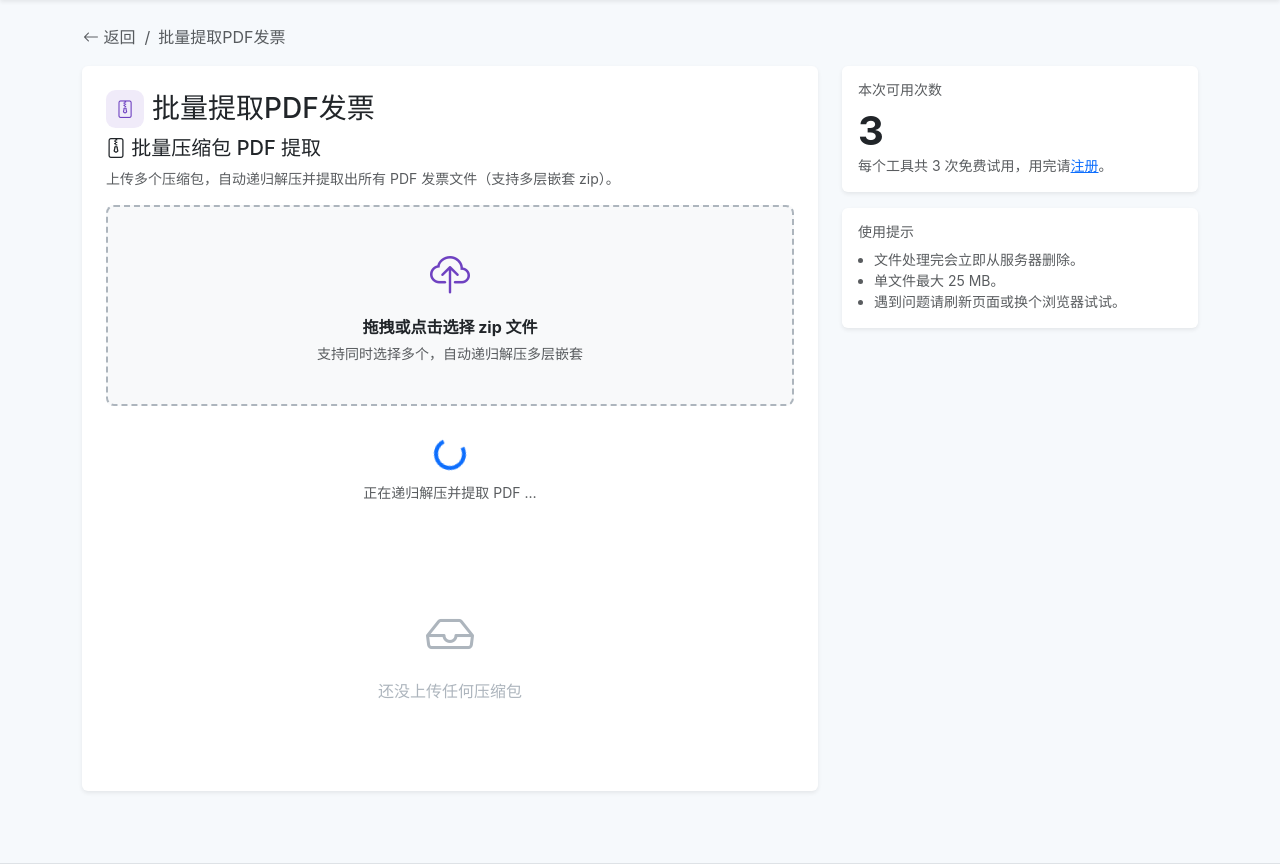
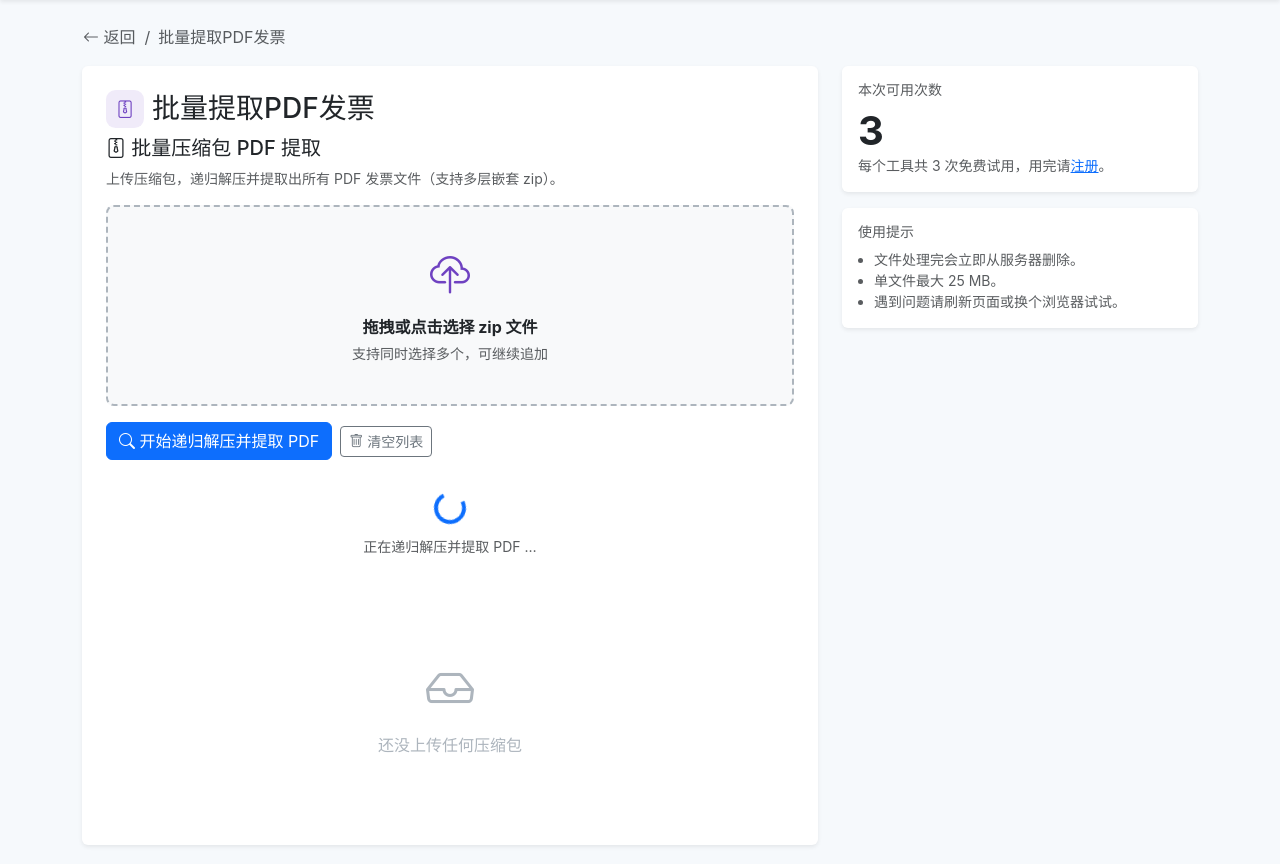
Before and after one commit to shilei2024/my-toolbox, a Flask app: page /tools/zip-extractor/ in a window 1280 px wide. Shown: the part 57-921 px from the top of the page. Run offline with Flask 3, Linux system fonts and the light colour scheme; data that the repository does not hold is empty; parts of the project's set-up code (start-up, migrations or seed data) failed here and were passed over.

Commit message:
refactor: zip_extractor 改为两步骤交互（先选文件，再点按钮解压）
旧流程：选完文件立即发请求
新流程：
  1. 拖拽/点击选文件 → 底部出现暂存列表（文件名+大小+删除按钮）
  2. 继续追加文件或删除不需要的
  3. 点击「开始递归解压并提取 PDF」按钮 → 发请求

- 新增 .ze-queue 暂存列表样式和渲染
- STATE.queue 暂存 File 对象，只在 startExtract 时转为 FormData
- formatSize() 工具函数显示人类可读大小
- clearQueue / removeFromQueue 管理暂存列表
- 操作栏显示文件数量和总大小
- 开始按钮解压中 disable 防止重复提交

```diff
--- a/templates/tools/zip_extractor/_body.html
+++ b/templates/tools/zip_extractor/_body.html
@@ -19,24 +19,33 @@
   }
   .ze-upload-zone i { font-size: 2.5rem; color: var(--ze-primary); }
 
+  /* 上传文件暂存列表 */
+  .ze-queue { margin-top: 1rem; }
+  .ze-queue-item {
+    display: flex; align-items: center; gap: 0.5rem;
+    padding: 0.4rem 0.6rem; background: #fff;
+    border: 1px solid #dee2e6; border-radius: 0.35rem;
+    margin-bottom: 0.35rem; font-size: 0.82rem;
+  }
+  .ze-queue-item .ze-q-icon { color: #6f42c1; font-size: 1.1rem; flex-shrink: 0; }
+  .ze-queue-item .ze-q-name { flex: 1; font-weight: 500; white-space: nowrap; overflow: hidden; text-overflow: ellipsis; }
+  .ze-queue-item .ze-q-size { color: #6c757d; font-size: 0.75rem; flex-shrink: 0; white-space: nowrap; }
+  .ze-queue-item .ze-q-del { flex-shrink: 0; cursor: pointer; color: #dc3545; font-size: 1rem; padding: 0 4px; }
+
+  .ze-actions { display: flex; gap: 0.5rem; align-items: center; margin-top: 0.75rem; flex-wrap: wrap; }
+
+  /* PDF 结果列表 */
   .ze-file-list {
     display: grid;
     grid-template-columns: repeat(auto-fill, minmax(280px, 1fr));
     gap: 0.6rem;
-    max-height: 60vh;
-    overflow-y: auto;
-    margin-top: 1rem;
+    max-height: 60vh; overflow-y: auto; margin-top: 1rem;
   }
   .ze-file-item {
-    display: flex;
-    align-items: center;
-    gap: 0.6rem;
-    padding: 0.5rem 0.7rem;
-    background: #fff;
-    border: 1px solid #dee2e6;
-    border-radius: 0.4rem;
-    font-size: 0.82rem;
-    transition: all 0.15s;
+    display: flex; align-items: center; gap: 0.6rem;
+    padding: 0.5rem 0.7rem; background: #fff;
+    border: 1px solid #dee2e6; border-radius: 0.4rem;
+    font-size: 0.82rem; transition: all 0.15s;
   }
   .ze-file-item:hover { background: #f8f9fa; border-color: #adb5bd; }
   .ze-file-item .ze-icon { font-size: 1.3rem; color: #dc3545; flex-shrink: 0; }
@@ -48,21 +57,14 @@
   .ze-file-item .ze-cb { flex-shrink: 0; width: 16px; height: 16px; cursor: pointer; accent-color: var(--ze-primary); }
 
   .ze-summary {
-    display: flex;
-    align-items: center;
-    gap: 1rem;
-    padding: 0.75rem 1rem;
-    background: #f0f2f5;
-    border-radius: 0.4rem;
-    margin: 1rem 0;
-    font-size: 0.85rem;
+    display: flex; align-items: center; gap: 1rem;
+    padding: 0.75rem 1rem; background: #f0f2f5;
+    border-radius: 0.4rem; margin: 1rem 0; font-size: 0.85rem;
   }
   .ze-summary .badge { font-size: 0.8rem; }
 
   .ze-empty {
-    text-align: center;
-    padding: 3rem 1rem;
-    color: #adb5bd;
+    text-align: center; padding: 3rem 1rem; color: #adb5bd;
   }
   .ze-empty i { font-size: 3rem; display: block; margin-bottom: 0.5rem; }
 
@@ -71,15 +73,29 @@
 
 <div class="mb-3">
   <h5><i class="bi bi-file-zip"></i> 批量压缩包 PDF 提取</h5>
-  <p class="text-muted small mb-0">上传多个压缩包，自动递归解压并提取出所有 PDF 发票文件（支持多层嵌套 zip）。</p>
+  <p class="text-muted small mb-0">上传压缩包，递归解压并提取出所有 PDF 发票文件（支持多层嵌套 zip）。</p>
 </div>
 
 <!-- 上传区 -->
 <div class="ze-upload-zone" id="zeUploadZone">
   <i class="bi bi-cloud-upload"></i>
   <p class="mt-2 mb-1 fw-bold">拖拽或点击选择 zip 文件</p>
-  <p class="text-muted small mb-0">支持同时选择多个，自动递归解压多层嵌套</p>
+  <p class="text-muted small mb-0">支持同时选择多个，可继续追加</p>
   <input type="file" id="zeFileInput" multiple accept=".zip" hidden>
+</div>
+
+<!-- 上传暂存列表 -->
+<div class="ze-queue hidden" id="zeQueue"></div>
+
+<!-- 操作按钮行 -->
+<div class="ze-actions hidden" id="zeActions">
+  <button class="btn btn-primary" id="zeStartBtn" onclick="startExtract()">
+    <i class="bi bi-search"></i> 开始递归解压并提取 PDF
+  </button>
+  <button class="btn btn-outline-secondary btn-sm" onclick="clearQueue()">
+    <i class="bi bi-trash"></i> 清空列表
+  </button>
+  <span class="text-muted small" id="zeQueueCount"></span>
 </div>
 
 <!-- 加载中 -->
@@ -97,46 +113,89 @@
 </div>
 
 <script>
-const STATE = { files: [] };
+const STATE = { queue: [], files: [] };
 
 document.addEventListener('DOMContentLoaded', () => {
   const zone = document.getElementById('zeUploadZone');
   const input = document.getElementById('zeFileInput');
-
   zone.addEventListener('click', () => input.click());
   zone.addEventListener('dragover', e => { e.preventDefault(); zone.classList.add('dragover'); });
   zone.addEventListener('dragleave', () => zone.classList.remove('dragover'));
   zone.addEventListener('drop', e => {
-    e.preventDefault();
-    zone.classList.remove('dragover');
-    handleFiles(e.dataTransfer.files);
+    e.preventDefault(); zone.classList.remove('dragover');
+    addToQueue(e.dataTransfer.files);
   });
-  input.addEventListener('change', () => handleFiles(input.files));
+  input.addEventListener('change', () => { addToQueue(input.files); input.value = ''; });
 });
 
-async function handleFiles(files) {
-  // 只保留 zip 文件
-  const zipFiles = Array.from(files).filter(f =>
-    f && f.name && f.name.toLowerCase().endsWith('.zip') && f.size > 0
-  );
-  if (zipFiles.length === 0) {
-    alert('请选择至少一个有效的 .zip 文件');
+// ===== 步骤 1：上传暂存 =====
+function addToQueue(files) {
+  const added = [];
+  for (const f of files) {
+    if (!f || !f.name || f.size === 0) continue;
+    if (!f.name.toLowerCase().endsWith('.zip')) continue;
+    if (f.size > 50 * 1024 * 1024) { alert(`文件 ${f.name} 超过 50MB 上限`); continue; }
+    STATE.queue.push({ file: f, name: f.name, size: f.size, sizeStr: formatSize(f.size) });
+    added.push(f.name);
+  }
+  if (added.length > 0) renderQueue();
+}
+
+function removeFromQueue(idx) {
+  STATE.queue.splice(idx, 1);
+  renderQueue();
+}
+
+function clearQueue() {
+  STATE.queue = [];
+  renderQueue();
+}
+
+function renderQueue() {
+  const el = document.getElementById('zeQueue');
+  const actions = document.getElementById('zeActions');
+  const countEl = document.getElementById('zeQueueCount');
+
+  if (STATE.queue.length === 0) {
+    el.classList.add('hidden');
+    actions.classList.add('hidden');
+    document.getElementById('zeEmpty').classList.remove('hidden');
     return;
   }
-  // 单文件 50MB 上限
-  for (const f of zipFiles) {
-    if (f.size > 50 * 1024 * 1024) {
-      alert(`文件 ${f.name} 超过 50MB 上限`);
-      return;
-    }
-  }
+
+  el.classList.remove('hidden');
+  actions.classList.remove('hidden');
+  document.getElementById('zeEmpty').classList.add('hidden');
+
+  const totalSize = STATE.queue.reduce((s, q) => s + q.size, 0);
+  countEl.textContent = `${STATE.queue.length} 个文件，共 ${formatSize(totalSize)}`;
+
+  el.innerHTML = STATE.queue.map((q, i) => `
+    <div class="ze-queue-item">
+      <span class="ze-q-icon"><i class="bi bi-file-zip"></i></span>
+      <span class="ze-q-name" title="${q.name}">${q.name}</span>
+      <span class="ze-q-size">${q.sizeStr}</span>
+      <span class="ze-q-del" onclick="removeFromQueue(${i})" title="移除">&times;</span>
+    </div>
+  `).join('');
+}
+
+function formatSize(bytes) {
+  if (bytes < 1024) return bytes + ' B';
+  if (bytes < 1024*1024) return (bytes/1024).toFixed(1) + ' KB';
+  return (bytes/(1024*1024)).toFixed(1) + ' MB';
+}
+
+// ===== 步骤 2：发送后端解压 =====
+async function startExtract() {
+  if (STATE.queue.length === 0) return;
 
   document.getElementById('zeLoading').classList.remove('hidden');
-  document.getElementById('zeEmpty').classList.add('hidden');
   document.getElementById('zeResult').classList.add('hidden');
+  document.getElementById('zeStartBtn').disabled = true;
 
   const fd = new FormData();
-  zipFiles.forEach(f => fd.append('files', f));
+  STATE.queue.forEach(q => fd.append('files', q.file, q.name));
 
   try {
     const resp = await fetch('/tools/zip-extractor/analyze', { method: 'POST', body: fd });
@@ -158,9 +217,11 @@ async function handleFiles(files) {
     alert('网络异常: ' + e.message);
   } finally {
     document.getElementById('zeLoading').classList.add('hidden');
+    document.getElementById('zeStartBtn').disabled = false;
   }
 }
 
+// ===== 步骤 3：结果展示 =====
 function renderResult(data) {
   const el = document.getElementById('zeResult');
   const selectedCount = STATE.files.filter(f => f._selected !== false).length;
@@ -203,7 +264,6 @@ function renderResult(data) {
   html += '</div>';
   el.innerHTML = html;
   el.classList.remove('hidden');
-  document.getElementById('zeEmpty').classList.add('hidden');
 }
 
 function downloadSingle(idx) {
@@ -221,18 +281,15 @@ function downloadSingle(idx) {
 
 // ===== 选择与导出 =====
 function toggleSelectAll(cb) {
-  STATE.files.forEach((f, i) => { f._selected = cb.checked; });
+  STATE.files.forEach(f => { f._selected = cb.checked; });
   document.querySelectorAll('.ze-cb').forEach(c => c.checked = cb.checked);
-  document.querySelectorAll('.ze-file-item').forEach(el => {
-    el.classList.toggle('deselected', !cb.checked);
-  });
+  document.querySelectorAll('.ze-file-item').forEach(el => el.classList.toggle('deselected', !cb.checked));
   refreshSummary();
 }
 
 function onFileToggle(idx, checked) {
   STATE.files[idx]._selected = checked;
   document.getElementById('zeFile'+idx)?.classList.toggle('deselected', !checked);
-  // 检查是否需要更新全选复选框
   const allCbs = document.querySelectorAll('.ze-cb');
   const allSel = document.getElementById('zeSelectAll');
   if (allSel) allSel.checked = Array.from(allCbs).every(c => c.checked);
@@ -245,7 +302,6 @@ function deleteSelected() {
   const removed = before - STATE.files.length;
   if (removed === 0) { alert('请先勾选要删除的文件'); return; }
   if (!confirm(`确定删除 ${removed} 个文件吗？`)) return;
-  // 重新渲染
   renderResult({ total: STATE.files.length, files: STATE.files });
 }
 
@@ -259,17 +315,11 @@ function downloadSelected() {
   }
   const selected = STATE.files.filter(f => f._selected !== false);
   if (selected.length === 0) { alert('没有选中的文件'); return; }
-  if (selected.length === 1) {
-    // 单文件直接下载，不走zip打包
-    const idx = STATE.files.indexOf(selected[0]);
-    downloadSingle(idx);
-    return;
-  }
+  if (selected.length === 1) { downloadSingle(STATE.files.indexOf(selected[0])); return; }
   const zip = new JSZip();
   const names = {};
   selected.forEach(f => {
     if (!f.data_b64) return;
-    // 处理重名
     let name = f.filename;
     names[name] = (names[name] || 0) + 1;
     if (names[name] > 1) {
```
